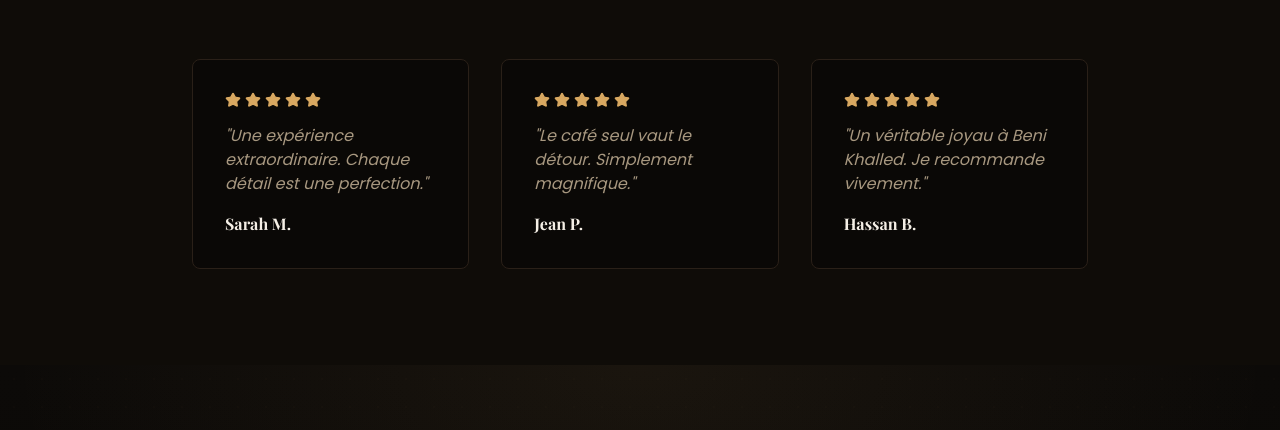
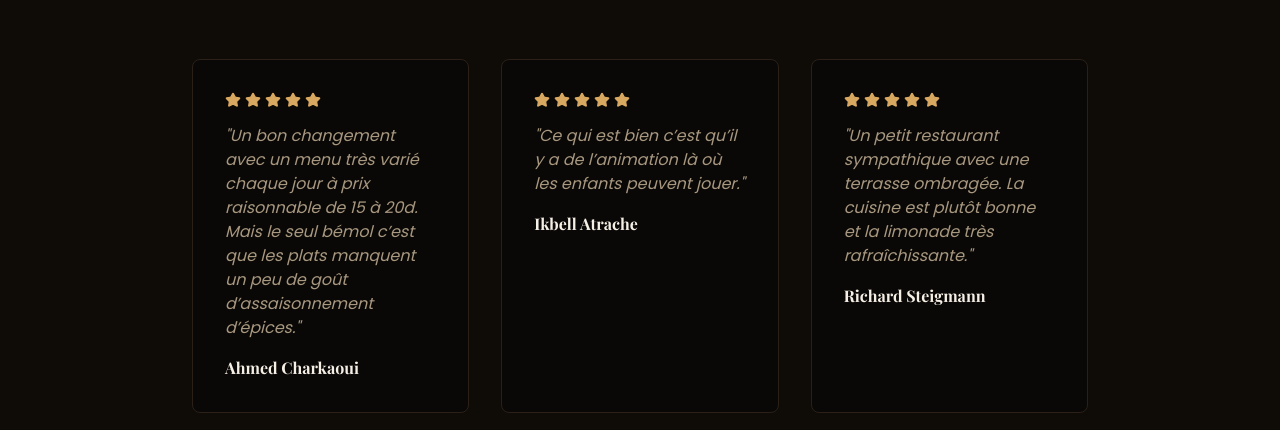
Before and after one commit to ahmeddiwanii/just-in-time-cafe, a Next.js app: page / in a window 1280 px wide. Shown: the part 5240-5670 px from the top of the page. Built offline with nearby package versions, Linux system fonts and the light colour scheme.

Commit message:
Use real client reviews in the testimonials section.
Replace placeholder quotes with feedback from Ahmed Charkaoui, Ikbell Atrache, and Richard Steigmann.

Co-authored-by: Cursor <cursoragent@cursor.com>

```diff
--- a/app/page.tsx
+++ b/app/page.tsx
@@ -89,9 +89,18 @@ export default function Home() {
 
           <div className="grid md:grid-cols-3 gap-8">
             {[
-              { name: 'Sarah M.', text: 'Une expérience extraordinaire. Chaque détail est une perfection.' },
-              { name: 'Jean P.', text: 'Le café seul vaut le détour. Simplement magnifique.' },
-              { name: 'Hassan B.', text: 'Un véritable joyau à Beni Khalled. Je recommande vivement.' },
+              {
+                name: 'Ahmed Charkaoui',
+                text: 'Un bon changement avec un menu très varié chaque jour à prix raisonnable de 15 à 20d. Mais le seul bémol c’est que les plats manquent un peu de goût d’assaisonnement d’épices.',
+              },
+              {
+                name: 'Ikbell Atrache',
+                text: 'Ce qui est bien c’est qu’il y a de l’animation là où les enfants peuvent jouer.',
+              },
+              {
+                name: 'Richard Steigmann',
+                text: 'Un petit restaurant sympathique avec une terrasse ombragée. La cuisine est plutôt bonne et la limonade très rafraîchissante.',
+              },
             ].map((testimonial, i) => (
               <div key={i} className="bg-background border border-border p-8 rounded-lg">
                 <div className="flex gap-1 mb-4">
```
